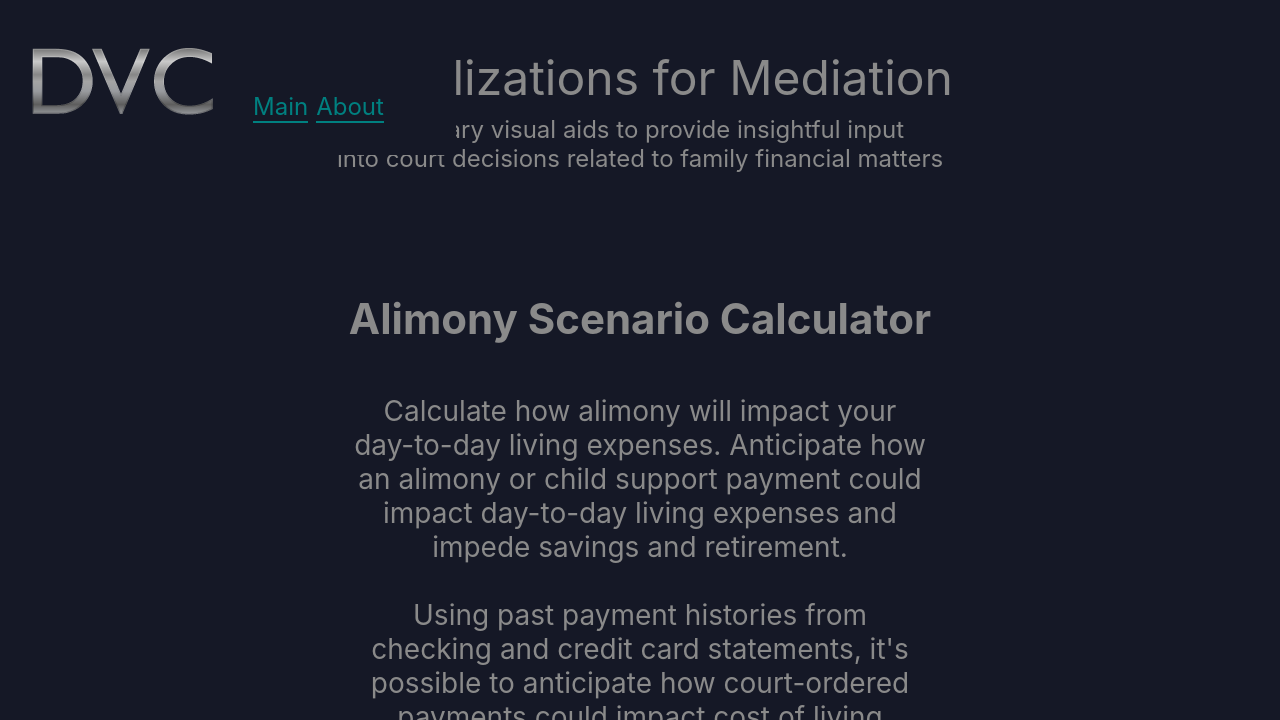
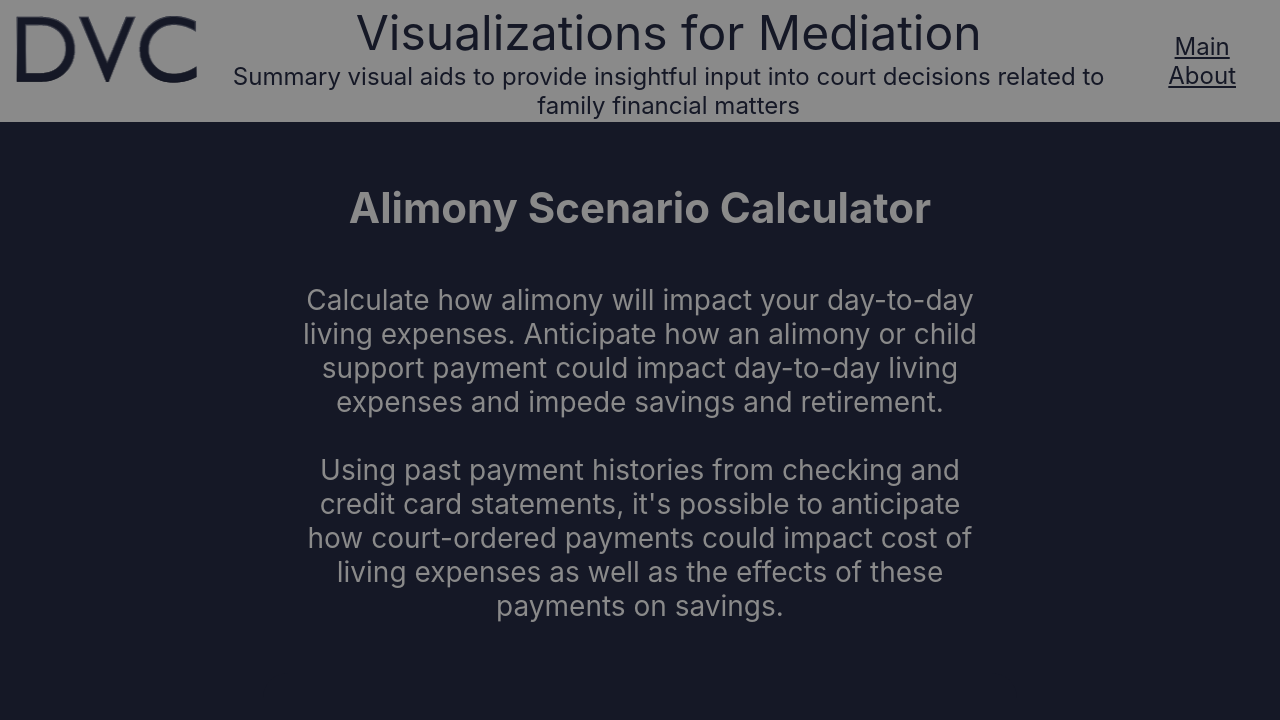
Before and after one commit to FrankPolicastro/frankpolicastro.github.io, a plain HTML site: page index.html in a window 1280 px wide. Shown: the top 720 px of the page. Drawn offline with Linux system fonts and the light colour scheme.

Commit message:
fixed header bkgrnd color links and looks

```diff
--- a/index.html
+++ b/index.html
@@ -8,32 +8,21 @@
 <body>
   <main>
 
-    <section id="intro">
-      <nav>
-        <img src="/img/DVC-Logo.png" width="181" height="67" alt="">
-        <div class="nav__examples">
-          <p></p>
-          <a href="index.html">Main</a>
-          <a href="about.html">About</a>
-          <!--<a href="c.html">Collateral</a>-->
-        </div>
-      </nav>
+    <div id="intro">
+      <navb>
+        <img src="/img/DVC-Logo-151826.png" width="181" height="67" alt="">
+      </navb>
       <introdiv>
       <h1 class="intro__hed">Visualizations for Mediation</h1>
-      <p class="intro__dek">
+      Summary visual aids to provide insightful input into court decisions related to family financial matters
       </introdiv>
-          Summary visual aids to provide insightful input <br>into court decisions related to family financial matters
-      </p>
-    </section><!--<header>
-        <img src="/img/DVC-Logo.png" width="181" height="67" alt="">
-        <div class="nav__examples">
-          <p></p>
-          <a href="index.html">Main</a>
-          <a href="b.html">About</a>
-          <a href="c.html">Collateral</a>
-        </div>
-  <br><br>Summary visual aids to provide insightful input into court decisions related to family financial matters
-    </header>-->
+      <navLinks>
+
+        <a href="index.html">Main</a>
+        <a href="about.html">About</a>
+        <!--<a href="c.html">Collateral</a>-->
+      </navLinks>
+    </div>
   <div id="main">
     <!-- Formatting Changes for site 12-17-2023-->
     <div id ="titles">
--- a/style.css
+++ b/style.css
@@ -1,6 +1,6 @@
-* {
+/* * {
   box-sizing: border-box;
-}
+} */
 
 html,
 body {
@@ -30,20 +30,24 @@ a {
 a,
 a:visited,
 a:hover {
-  color: teal;
+  color: #151826;
   text-decoration: none;
-  border-bottom: 2px solid currentColor;
 }
 
 #intro {
   display: flex;
-  flex-direction: column;
-  margin: 1rem auto;
-  text-align: left;
+  flex-direction: row;
+  /*margin: 2rem auto;*/
+  justify-content: space-between;
+  background: #8a8a8a;
+}
+
+#intro > navb {
+  background: #8a8a8a;
+  margin: 1rem;
 }
 
 #intro > nav {
-  position:fixed;
   display: -webkit-box;
   display: -ms-flexbox;
   display: flex;
@@ -63,7 +67,26 @@ a:hover {
 #intro > introdiv {
   display: flex;
   flex-direction: column;
+  align-self: center;
   text-align: center;
+  background-color: #8a8a8a;
+  color: #151826;
+}
+
+#intro > navLinks {
+  display: flex;
+  flex-direction: row;
+  justify-content: space-between;
+  text-align: center;
+  margin: 2rem;
+  background-color: #8a8a8a;
+  color: #151826;
+}
+
+#intro > navLinks a{
+  margin-left: 12px;
+  margin-right: 12px;
+  text-decoration: underline;
 }
 
 .nav__examples {
@@ -80,12 +103,13 @@ a:hover {
 
 .nav__examples > * {
   margin-right: 0.5rem;
+  position: fixed;
 }
 
 .intro__hed {
   font-size: 2em;
-  margin: 2rem auto 0.5rem auto;
-  color: #8a8a8a;
+  margin: 0rem auto 0rem auto;
+  color: #151826;
 }
 
 .intro__dek {
@@ -93,7 +117,7 @@ a:hover {
 }
 
 #intro {
-  margin-bottom: 120px;
+  margin-bottom: 60px;
 }
 
 #outro {
@@ -118,9 +142,10 @@ a:hover {
   }
 }
 
-* {
+/* * {
   box-sizing: border-box;
- }
+ }*/
+
  body {
    margin: 50;
    background: #151826;
@@ -250,4 +275,7 @@ a:hover {
   #flexCont2 {
     flex-direction: column;
   }
+  #intro > navLinks {
+    flex-direction: column;
+  }
 }
```
Also changed, not shown: img/DVC-Logo-151826.png (added), img/DVC-Logo-Blue.png (added).
